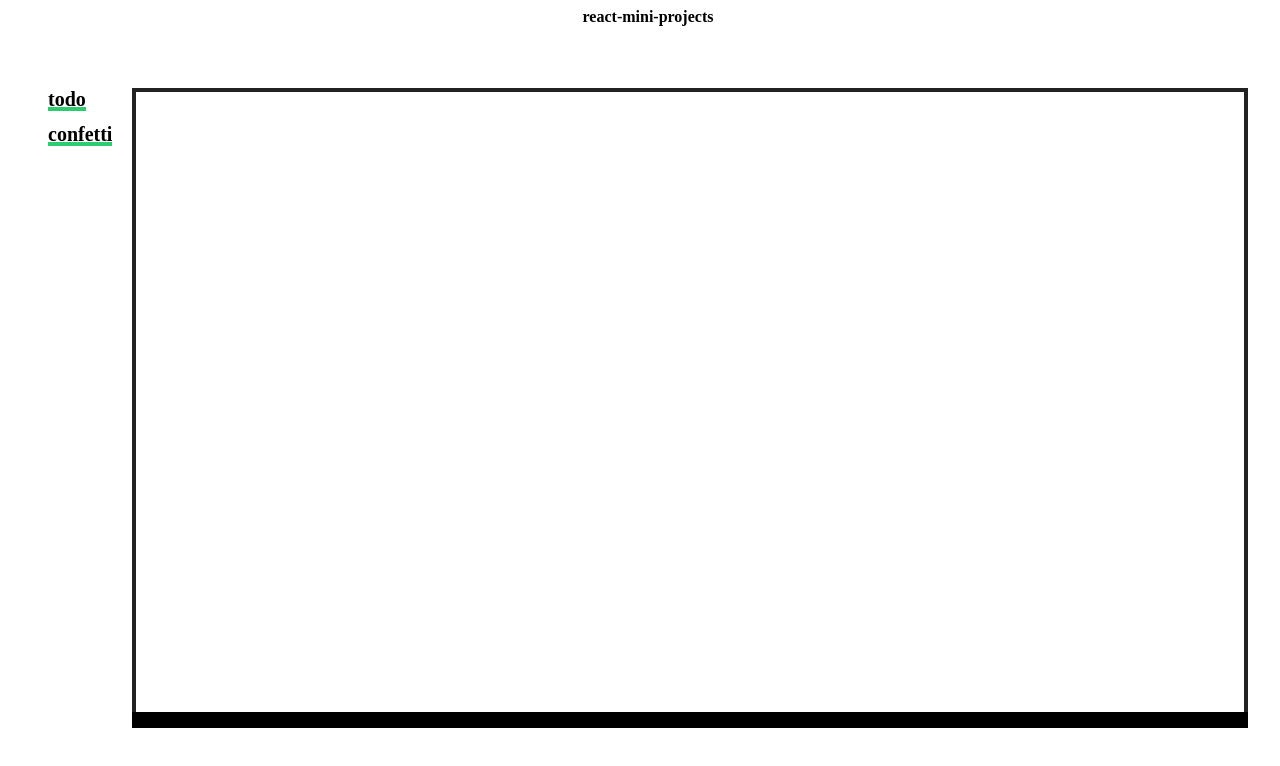
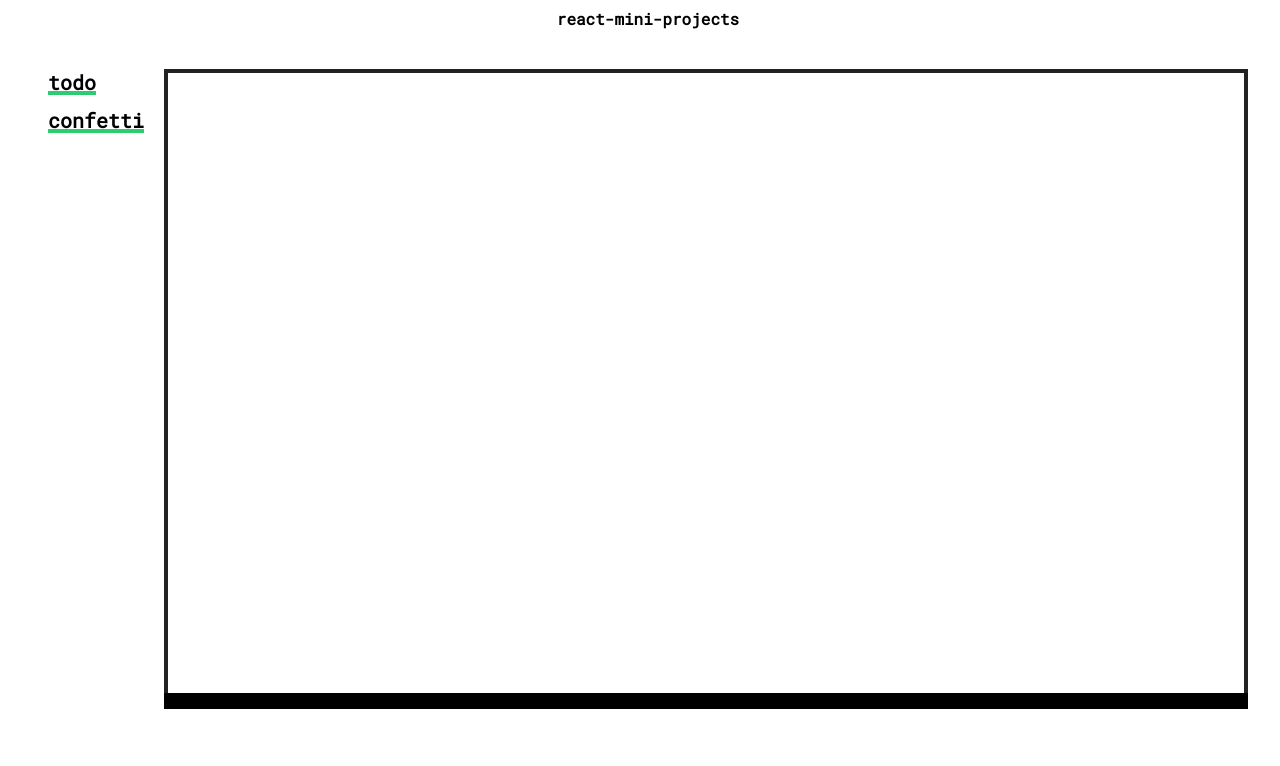
Before and after one commit to nntrn/react-mini-projects, a React (Create React App) app: page /#/ in a window 1280 px wide. Shown: the top 766 px of the page. Built offline with nearby package versions, Linux system fonts and the light colour scheme.

Commit message:
Add webfont (online)

```diff
--- a/public/index.html
+++ b/public/index.html
@@ -7,6 +7,7 @@
   <meta name="theme-color" content="#000000">
   <link rel="manifest" href="%PUBLIC_URL%/manifest.json">
   <link rel="shortcut icon" href="%PUBLIC_URL%/favicon.ico">
+  <link href="https://fonts.googleapis.com/css?family=Roboto+Mono&display=swap" rel="stylesheet">
   <title>React App</title>
 </head>
 
--- a/src/components/Layout/Layout.css
+++ b/src/components/Layout/Layout.css
@@ -1,3 +1,4 @@
+@charset "UTF-8";
 * {
   box-sizing: border-box;
 }
@@ -9,7 +10,8 @@
 }
 
 body {
-  font-family: SF Mono, fira code;
+  font-family: SF Mono, fira code, roboto mono, courier, SFMono-Regular, Menlo, Monaco, Consolas,
+    'Liberation Mono', 'Courier New', monospace;
   font-weight: 600;
   width: 100%;
   height: 100%;
@@ -19,6 +21,8 @@ body {
 .container {
   margin: 5vh 5vh;
   display: flex;
+  overflow-y: hidden;
+  overflow-x: hidden;
 }
 .container .page-contents {
   order: 2;
@@ -27,6 +31,48 @@ body {
   padding: 1rem 1.5rem;
   height: 80vh;
   overflow: scroll;
+}
+.container .page-contents .references {
+  height: 3vh;
+}
+.container .page-contents .references ul {
+  margin: 0 !important;
+  font-size: 0.7em;
+  padding: 0.25rem 0;
+  white-space: pre-line;
+  display: table;
+  flex-direction: column;
+}
+.container .page-contents .references li::before {
+  content: '•';
+  color: red;
+  background: black;
+}
+.container .page-contents .references {
+  padding: 0.5rem;
+  width: 100%;
+  height: 2vh;
+  overflow: scroll;
+  background: black;
+  left: 0;
+  background: black;
+}
+.container .page-contents .references:hover {
+  height: fit-content;
+}
+.container .page-contents .references ul li a {
+  color: white;
+  margin: 1rem;
+}
+.container .page-contents .references li:hover {
+  background: #444;
+}
+.container .page-contents .project {
+  height: 90%;
+  overflow: scroll;
+}
+.container .page-contents .page-contents {
+  overflow: hidden !important;
 }
 .container .menu {
   height: 80vh;
@@ -46,11 +92,3 @@ body {
 .container .menu a:hover {
   box-shadow: inset 0 -4px #ec5f67;
 }
-.references ul {
-  margin: 0;
-  font-size: 0.7em;
-  padding: 0.5rem 0;
-}
-header {
-  height: 5vh;
-}
--- a/src/components/Todo/Todo.css
+++ b/src/components/Todo/Todo.css
@@ -87,50 +87,3 @@ body,
 .todoitem div:hover {
   font-style: italic;
 }
-
-.references ul {
-  margin: 0 !important;
-  font-size: 0.7em;
-  padding: 0.25rem 0;
-
-  white-space: pre-line;
-  display: table;
-  flex-direction: column;
-}
-
-.references li::before {
-  content: '•';
-  color: red;
-  background: black;
-}
-
-.references {
-  padding: 0.5rem;
-  width: 100%;
-  height: 2vh;
-  overflow: scroll;
-  background: black;
-  left: 0;
-  background: black;
-}
-
-.references:hover {
-  height: fit-content;
-}
-
-.references ul li a {
-  color: white;
-  margin: 1rem;
-}
-.references li:hover {
-  background: #444;
-}
-
-.project {
-  height: 90%;
-  overflow: scroll;
-}
-
-.page-contents {
-  overflow: hidden !important;
-}
```
Also changed, not shown: 1 other file (tests, documents, lock files or other folders).
